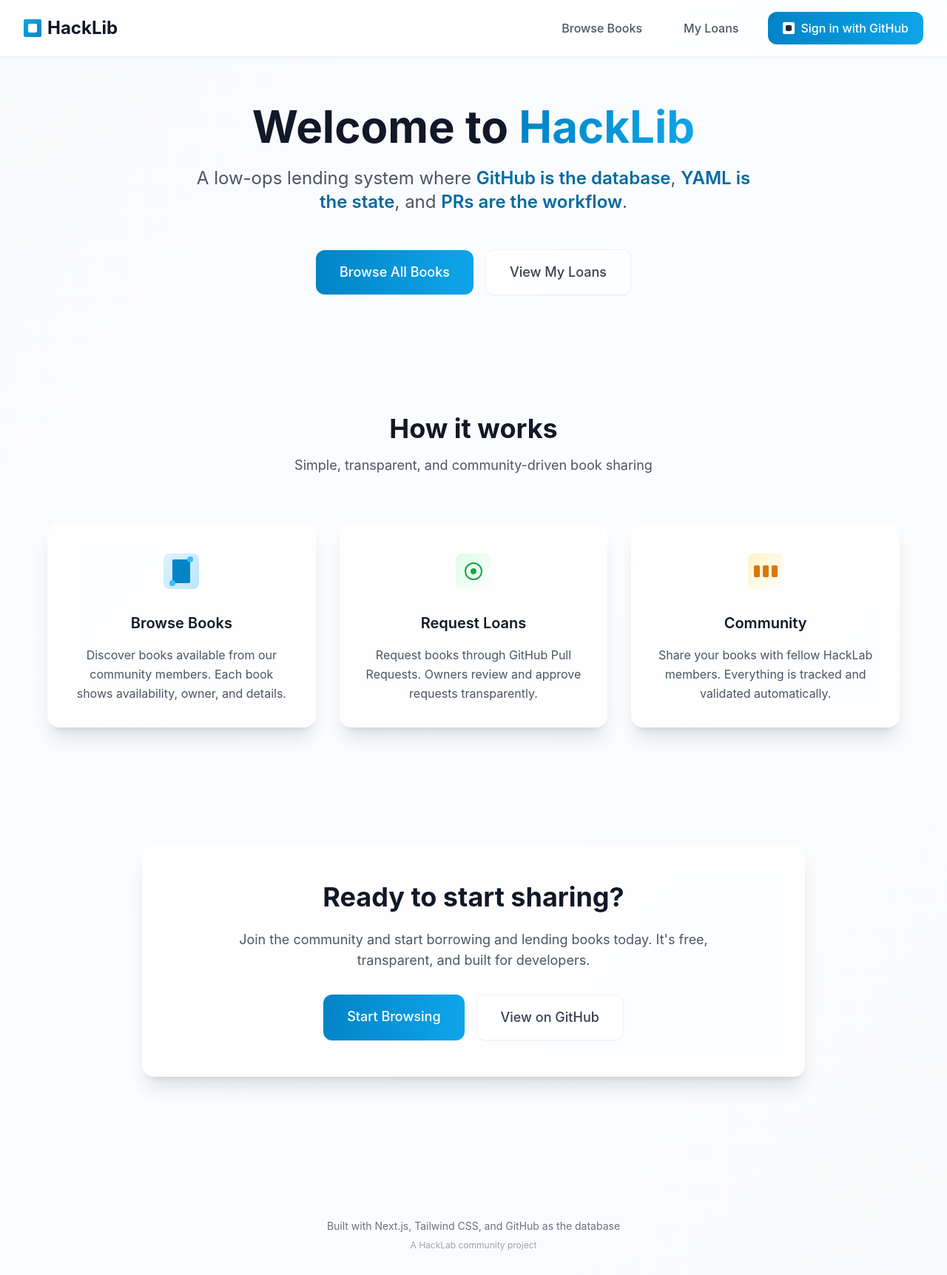
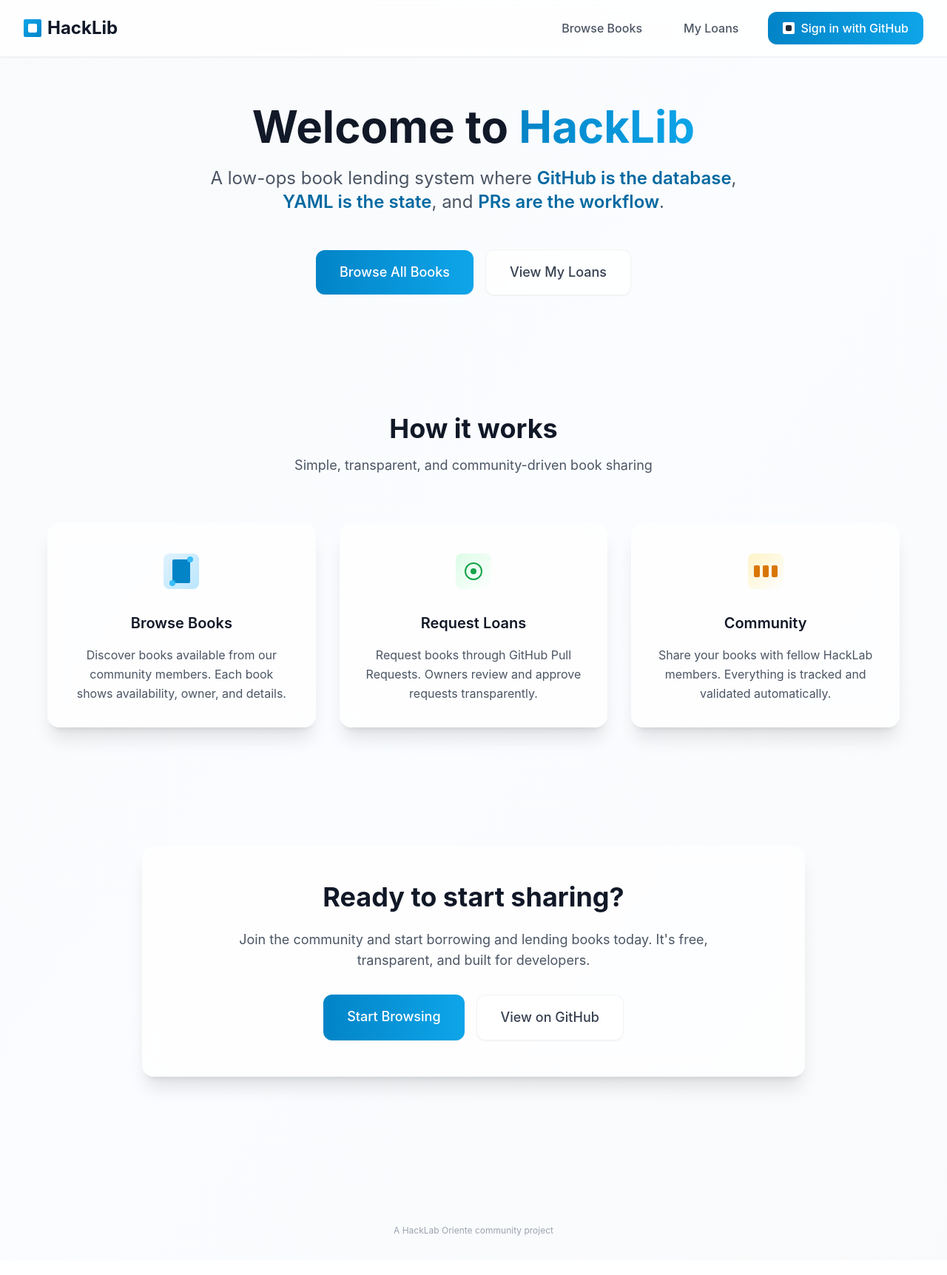
Before and after one commit to dapanas/hacklib, a Next.js app: page / in a window 1280 px wide. Shown: the whole page at 74% size. Built offline with nearby package versions, Linux system fonts and the light colour scheme; no server answers.

Commit message:
docs: update project description

```diff
--- a/app/layout.tsx
+++ b/app/layout.tsx
@@ -5,7 +5,7 @@
 
 export const metadata: Metadata = {
   title: 'HackLib - HackLab Book Lending',
-  description: 'A low-ops lending system where GitHub is the database, YAML is the state, and PRs are the workflow',
+  description: 'A low-ops book lending system where GitHub is the database, YAML is the state, and PRs are the workflow',
 }
 
 export default function RootLayout({
@@ -24,11 +24,8 @@
           <footer className="mt-20 py-8">
             <div className="max-w-7xl mx-auto px-4 sm:px-6 lg:px-8">
               <div className="text-center">
-                <p className="text-gray-500 text-sm">
-                  Built with Next.js, Tailwind CSS, and GitHub as the database
-                </p>
                 <p className="text-gray-400 text-xs mt-2">
-                  A HackLab community project
+                  A HackLab Oriente community project
                 </p>
               </div>
             </div>
--- a/app/page.tsx
+++ b/app/page.tsx
@@ -13,7 +13,7 @@
             </span>
           </h1>
           <p className="text-xl md:text-2xl text-gray-600 mb-12 max-w-3xl mx-auto leading-relaxed animate-slide-up">
-            A low-ops lending system where{' '}
+            A low-ops book lending system where{' '}
             <span className="font-semibold text-primary-700">GitHub is the database</span>,{' '}
             <span className="font-semibold text-primary-700">YAML is the state</span>, and{' '}
             <span className="font-semibold text-primary-700">PRs are the workflow</span>.
```
Also changed, not shown: 1 other file (tests, documents, lock files or other folders).
